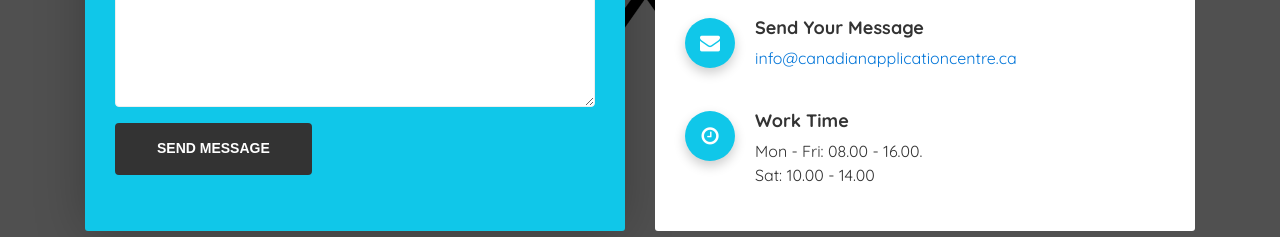
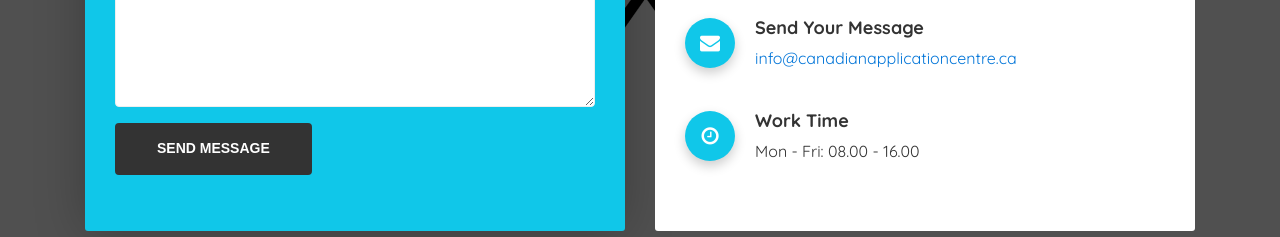
Before and after one commit to iibcgithub/ofas, a plain HTML site: page index.html in a window 1280 px wide. Shown: the part 8940-9177 px from the top of the page. Drawn offline with Linux system fonts and the light colour scheme; some packages are replaced by stand-ins of ours; a script that the page names is missing.

Commit message:
Chnage work time

```diff
--- a/index.html
+++ b/index.html
@@ -662,7 +662,7 @@
 							<div class="single-address">
 								<i class="fa fa-clock-o"></i>
 								<h4>Work Time</h4>
-								<p>Mon - Fri: 08.00 - 16.00.<br>Sat: 10.00 - 14.00</p>
+								<p>Mon - Fri: 08.00 - 16.00</p>
 							</div>
 						</div>
 					</div><!-- END COL  -->
```
